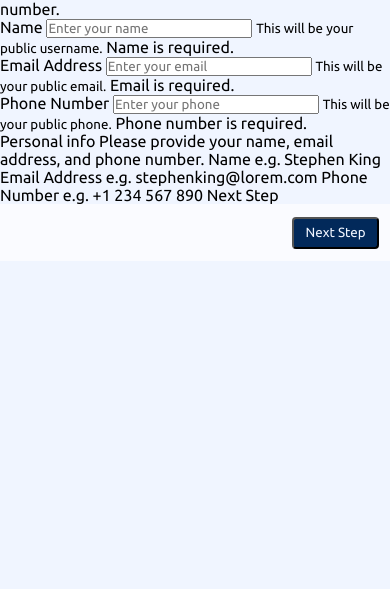
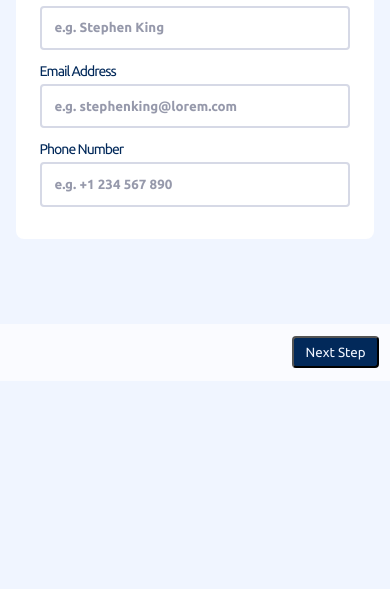
Before and after one commit to KonieK981/multi-step-form, a plain HTML site: page index.html in a window 390 px wide. Shown: the part 255-844 px from the top of the page. Drawn offline with Linux system fonts and the light colour scheme.

Commit message:
adding first step mobile design

```diff
--- a/index.html
+++ b/index.html
@@ -15,7 +15,7 @@
     <title>Frontend Mentor | Multi-step form</title>
   </head>
   <body>
-    <!-- Sidebar start -->
+    <div class="main-container">
       <header id="mobile__header" class="mobile__header">
         <div class="steps__container">
           <ul>
@@ -32,90 +32,88 @@
 
       <!-- Step 1 start -->
 
-    <div id="step1" class="progressive__form visible">
+      <div id="step1" class="progressive-form progressive-form-visible">
+        <div class="progressive-form__header">
           <h1>Personal info</h1>
           <p>Please provide your name, email address, and phone number.</p>
+        </div>
 
-      <form action="">
-        <div class="form-group">
+        <form action="" class="form">
+          <div class="form__group">
+            <div class="form__label-wrapper">
               <label for="name">Name</label>
+              <span id="nameError" class="error__text" role="alert">
+                Name is required.</span
+              >
+            </div>
             <input
               type="text"
               id="name"
               name="name"
-            class="form-control"
-            placeholder="Enter your name"
+              class="form__control"
+              placeholder="e.g. Stephen King"
               aria-describedby="nameHelp nameError"
             />
-          <small id="nameHelp" class="form__text"
-            >This will be your public username.</small
-          >
-          <span id="nameError" class="error__text" role="alert">
-            Name is required.</span
+          </div>
+
+          <div class="form__group">
+            <div class="form__label-wrapper">
+              <label for="email">Email Address</label>
+              <span id="emailError" class="error__text" role="alert">
+                Email is required.</span
               >
             </div>
-        <div class="form-group">
-          <label for="email">Email Address</label>
             <input
               type="text"
               id="email"
               name="email"
-            class="form-control"
-            placeholder="Enter your email"
+              class="form__control"
+              placeholder="e.g. stephenking@lorem.com"
               aria-describedby="emailHelp emailError"
             />
-          <small id="emailHelp" class="form__text"
-            >This will be your public email.</small
-          >
-          <span id="emailError" class="error__text" role="alert">
-            Email is required.</span
+          </div>
+
+          <div class="form__group">
+            <div class="form__label-wrapper">
+              <label for="phone">Phone Number</label>
+              <span id="phoneError" class="error__text" role="alert">
+                Phone number is required.</span
               >
             </div>
-        <div class="form-group">
-          <label for="phone">Phone Number</label>
             <input
               type="text"
               id="phone"
               name="phone"
-            class="form-control"
-            placeholder="Enter your phone"
+              class="form__control"
+              placeholder="e.g. +1 234 567 890"
               aria-describedby="phoneHelp phoneError"
             />
-          <small id="phoneHelp" class="form__text"
-            >This will be your public phone.</small
-          >
-          <span id="phoneError" class="error__text" role="alert">
-            Phone number is required.</span
-          >
           </div>
         </form>
-      Personal info Please provide your name, email address, and phone number.
-      Name e.g. Stephen King Email Address e.g. stephenking@lorem.com Phone
-      Number e.g. +1 234 567 890 Next Step
       </div>
 
       <!-- Step 1 end -->
 
       <!-- Step 2 start -->
-    <div id="step2" class="progressive__form">
-      Select your plan You have the option of monthly or yearly billing. Arcade
-      $9/mo Advanced $12/mo Pro $15/mo Monthly Yearly Go Back Next Step
+      <div id="step2" class="progressive-form">
+        Select your plan You have the option of monthly or yearly billing.
+        Arcade $9/mo Advanced $12/mo Pro $15/mo Monthly Yearly Go Back Next Step
       </div>
 
       <!-- Step 2 end -->
 
       <!-- Step 3 start -->
-    <div id="step3" class="progressive__form">
+      <div id="step3" class="progressive-form">
         Pick add-ons Add-ons help enhance your gaming experience. Online service
-      Access to multiplayer games +$1/mo Larger storage Extra 1TB of cloud save
-      +$2/mo Customizable Profile Custom theme on your profile +$2/mo Go Back
-      Next Step
+        Access to multiplayer games +$1/mo Larger storage Extra 1TB of cloud
+        save +$2/mo Customizable Profile Custom theme on your profile +$2/mo Go
+        Back Next Step
       </div>
 
       <!-- Step 3 end -->
 
       <!-- Step 4 start -->
-    <div id="step4" class="progressive__form">
+      <div id="step4" class="progressive-form">
         Finishing up Double-check everything looks OK before confirming.
       </div>
 
@@ -126,10 +124,10 @@
       <!-- Step 4 end -->
 
       <!-- Step 5 start -->
-    <div id="step5" class="progressive__form">
+      <div id="step5" class="progressive-form">
         Thank you! Thanks for confirming your subscription! We hope you have fun
-      using our platform. If you ever need support, please feel free to email us
-      at support@loremgaming.com.
+        using our platform. If you ever need support, please feel free to email
+        us at support@loremgaming.com.
       </div>
 
       <!-- Step 5 end -->
@@ -143,6 +141,8 @@
           >Frontend Mentor</a
         >. Coded by <a href="#">Your Name Here</a>.
       </div> -->
+    </div>
+    <!-- Sidebar start -->
   </body>
   <script type="text/javascript" src="script.js"></script>
 </html>
--- a/script.js
+++ b/script.js
@@ -6,7 +6,7 @@ const steps = [
 ];
 
 const btn__nextStep = document.querySelector(".btn__nextStep");
-let stepActive = document.querySelector(".visible");
+let stepActive = document.querySelector(".progressive-form-visible");
 
 btn__nextStep.addEventListener("click", () => changeStep(stepActive.id));
 
@@ -16,7 +16,9 @@ function changeStep(id) {
   lastValue++;
   id = id.slice(0, -1) + lastValue;
 
-  document.querySelector(".visible").classList.toggle("visible");
+  document
+    .querySelector(".progressive-form-visible")
+    .classList.toggle("progressive-form-visible");
   stepActive = document.querySelector(`#${id}`);
-  stepActive.classList.toggle("visible");
+  stepActive.classList.toggle("progressive-form-visible");
 }
--- a/styles.css
+++ b/styles.css
@@ -56,6 +56,12 @@ ol {
 
 body {
   background-color: var(--blue-100);
+  color: var(--grey-500);
+}
+h1 {
+  font-weight: 700;
+  font-size: 1.5rem;
+  color: var(--blue-950);
 }
 
 .mobile__header {
@@ -75,7 +81,66 @@ body {
   gap: 0.7rem;
 }
 
-.progressive__form {
+.progressive-form {
+  display: none;
+  position: relative;
+  top: -85px;
+  z-index: 2;
+  flex-direction: column;
+  padding: 2rem 1.5rem;
+  margin: 0 auto;
+  width: 92%;
+  max-width: 400px;
+  background-color: var(--white);
+  border-radius: 0.5rem;
+}
+
+.progressive-form-visible {
+  display: flex;
+}
+
+.progressive-form__header p {
+  margin-top: 0.6rem;
+}
+
+#step1 form {
+  margin-top: 1.2rem;
+  display: flex;
+  flex-direction: column;
+  gap: 0.8rem;
+}
+
+/* First step form */
+.form__group {
+  display: flex;
+  flex-direction: column;
+}
+
+.form__group input::placeholder {
+  font-weight: 700;
+  color: var(--grey-500);
+}
+
+.form__label-wrapper {
+  display: flex;
+  justify-content: space-between;
+}
+.form__label-wrapper label {
+  color: var(--blue-950);
+  font-size: 14px;
+  letter-spacing: -1px;
+}
+
+.form__control {
+  border: 2px solid var(--purple-200);
+  border-radius: 4px;
+  margin-top: 0.3rem;
+  padding: 0.8rem;
+}
+
+.form__text {
+}
+.error__text {
   display: none;
 }
 
@@ -97,10 +162,6 @@ body {
   border: none;
 }
 
-.visible {
-  display: block;
-}
-
 #mobile__footer {
   display: flex;
   justify-content: end;
```
Lines whose indentation alone changed are shown as unchanged.
